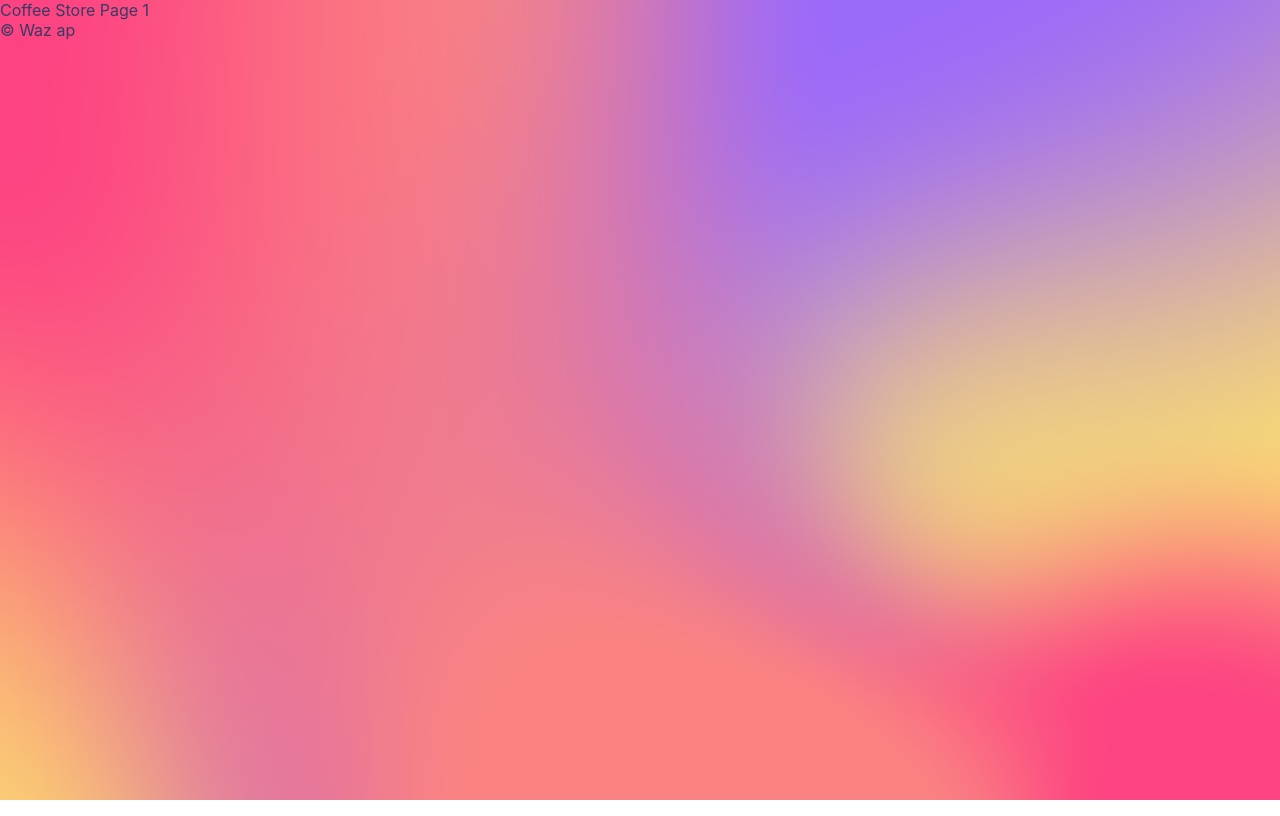
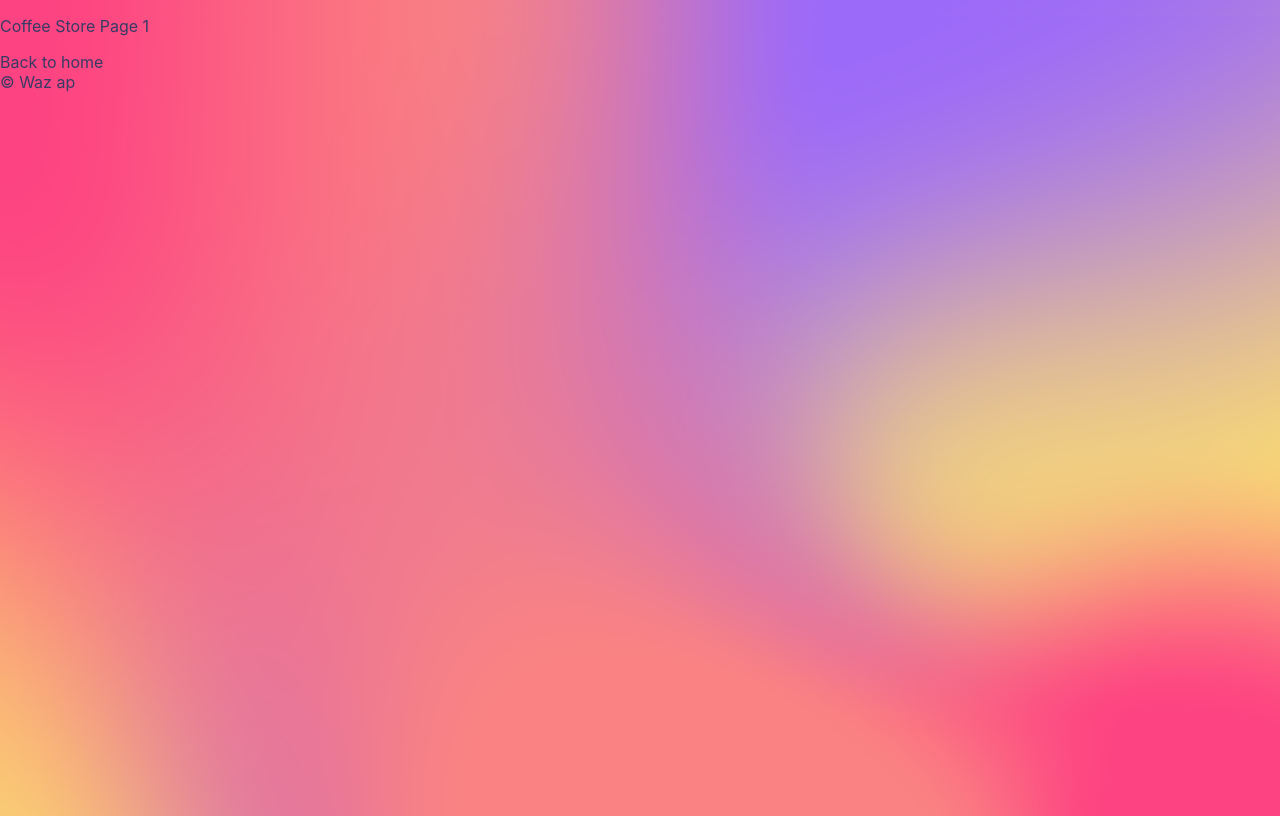
Before and after one commit to imrebartis/nextjs-22-one, a Next.js app: page /coffee-store/1 in a window 1280 px wide. Built offline with nearby package versions, Linux system fonts and the light colour scheme.

Commit message:
add route using link component

```diff
--- a/pages/coffee-store/[id].js
+++ b/pages/coffee-store/[id].js
@@ -1,9 +1,17 @@
 import { useRouter } from 'next/router'
+import Link from 'next/link'
 
 const CoffeeStore = () => {
   const router = useRouter()
   console.log('router', router)
-  return <div>Coffee Store Page {router.query.id}</div>
+  return (
+    <div>
+      <p>Coffee Store Page {router.query.id}</p>
+      <Link href="/">
+        <a>Back to home</a>
+      </Link>
+    </div>
+  )
 }
 
 export default CoffeeStore
```
